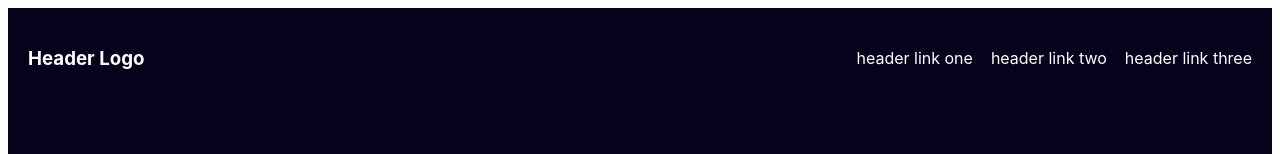
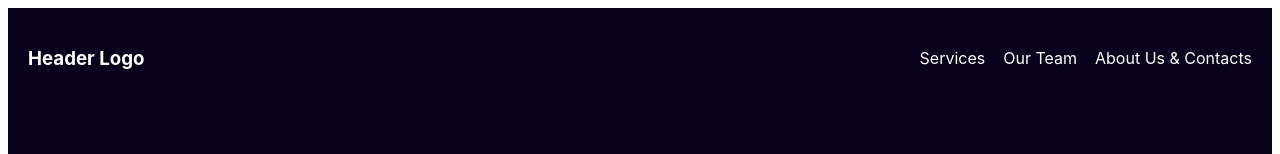
Before and after one commit to Tanakchik/landing-page, a plain HTML site: page index.html in a window 1280 px wide. Shown: the top 154 px of the page. Drawn offline with Linux system fonts and the light colour scheme.

Commit message:
changed html tittle

```diff
--- a/index.html
+++ b/index.html
@@ -4,7 +4,7 @@
     <meta charset="UTF-8">
     <meta http-equiv="X-UA-Compatible" content="IE=edge">
     <meta name="viewport" content="width=device-width, initial-scale=1.0">
-    <title>Header Logo</title>
+    <title>Landing Page One</title>
     <link rel="stylesheet" href="styles.css">
 </head>
 <body>
@@ -13,9 +13,9 @@
            <h3 class="logo">Header Logo</h3>
 
          <ul class="top_links">
-            <li><a href="#">header link one</a></li>
-            <li><a href="#">header link two</a></li>
-            <li><a href="#">header link three</a></li>
+            <li><a href="#">Services</a></li>
+            <li><a href="#">Our Team</a></li>
+            <li><a href="#">About Us & Contacts</a></li>
          </ul>
          </div>
          <div class="awesome">
--- a/styles.css
+++ b/styles.css
@@ -76,9 +76,6 @@ body {
     border-radius: 8px;
     margin-left: 0px;
     margin-top: 10px;
-
-
-
   }
   .subtext{
     /*background-color: aqua;*/
```
Also changed, not shown: High Resolution Logo.jpg (added).
